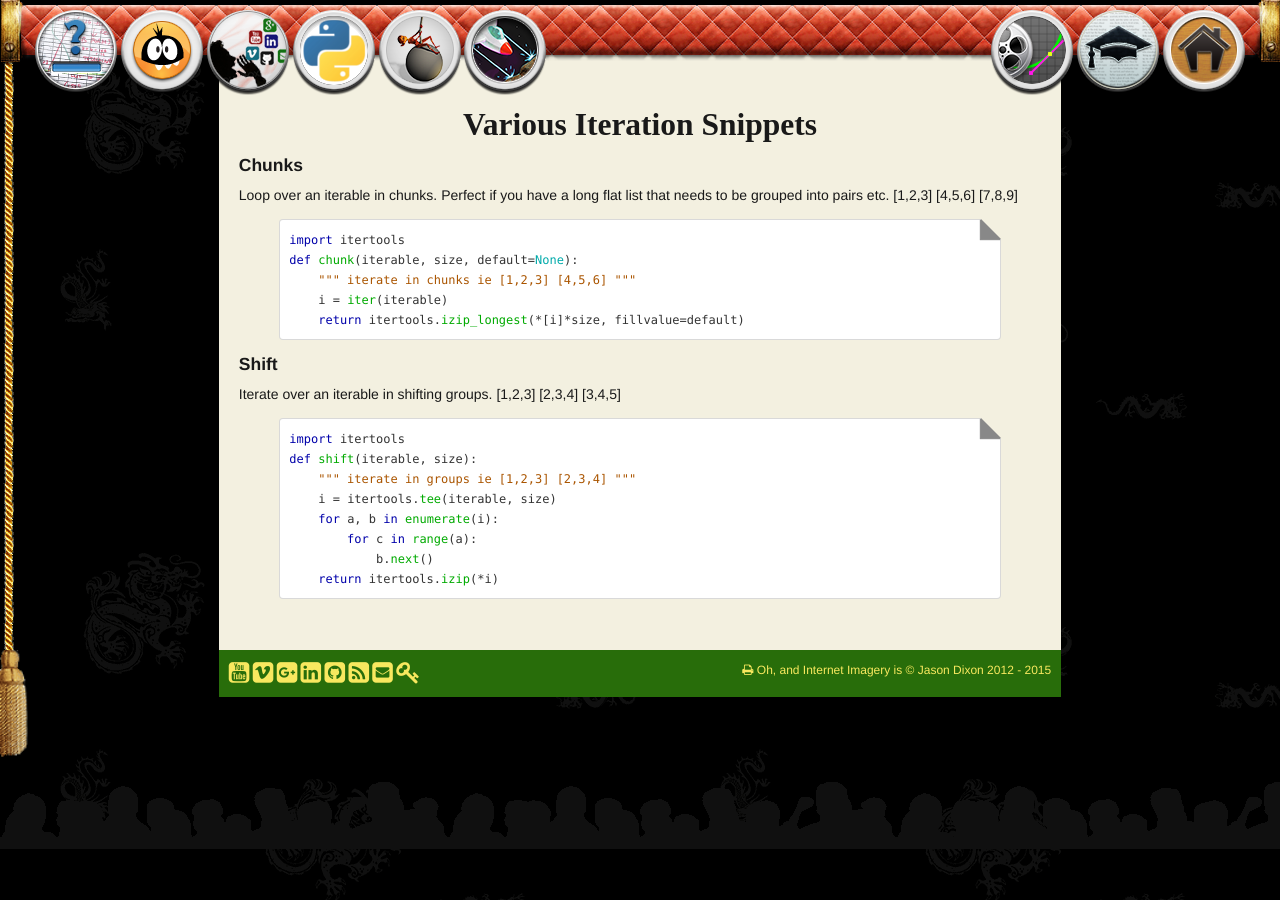
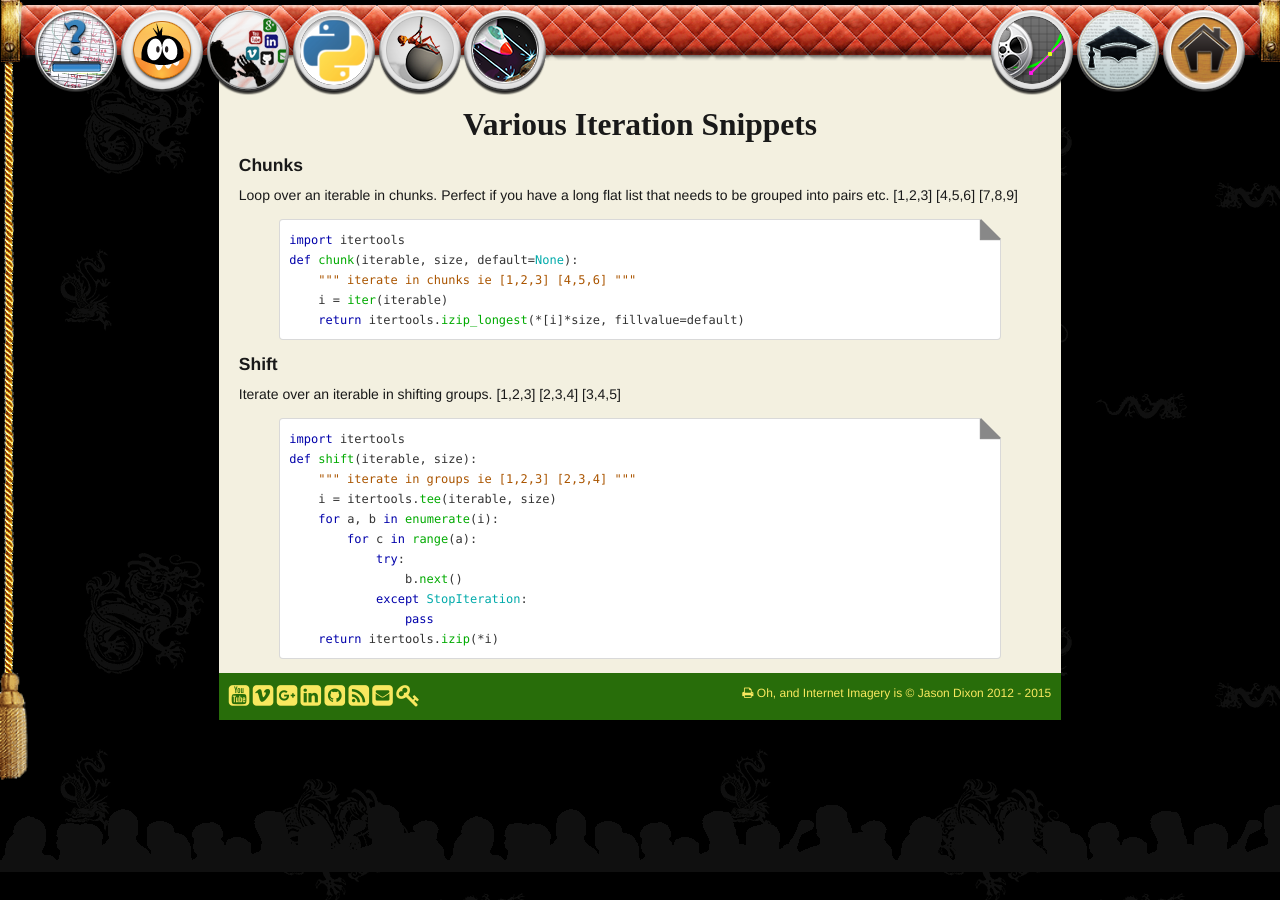
Before and after one commit to internetimagery/internetimagery.github.io, a Jekyll site: the page built from python/iterate.md, in a window 1280 px wide. Built offline with Jekyll 4.4.1, drawn with Linux system fonts in a browser that asks for light colours; nearby versions of some CDN libraries; some web fonts are replaced.

Commit message:
Update iterate.md

```diff
--- a/python/iterate.md
+++ b/python/iterate.md
@@ -30,6 +30,9 @@ def shift(iterable, size):
     i = itertools.tee(iterable, size)
     for a, b in enumerate(i):
         for c in range(a):
-            b.next()
+            try:
+                b.next()
+            except StopIteration:
+                pass
     return itertools.izip(*i)
 {% endhighlight %}
```
